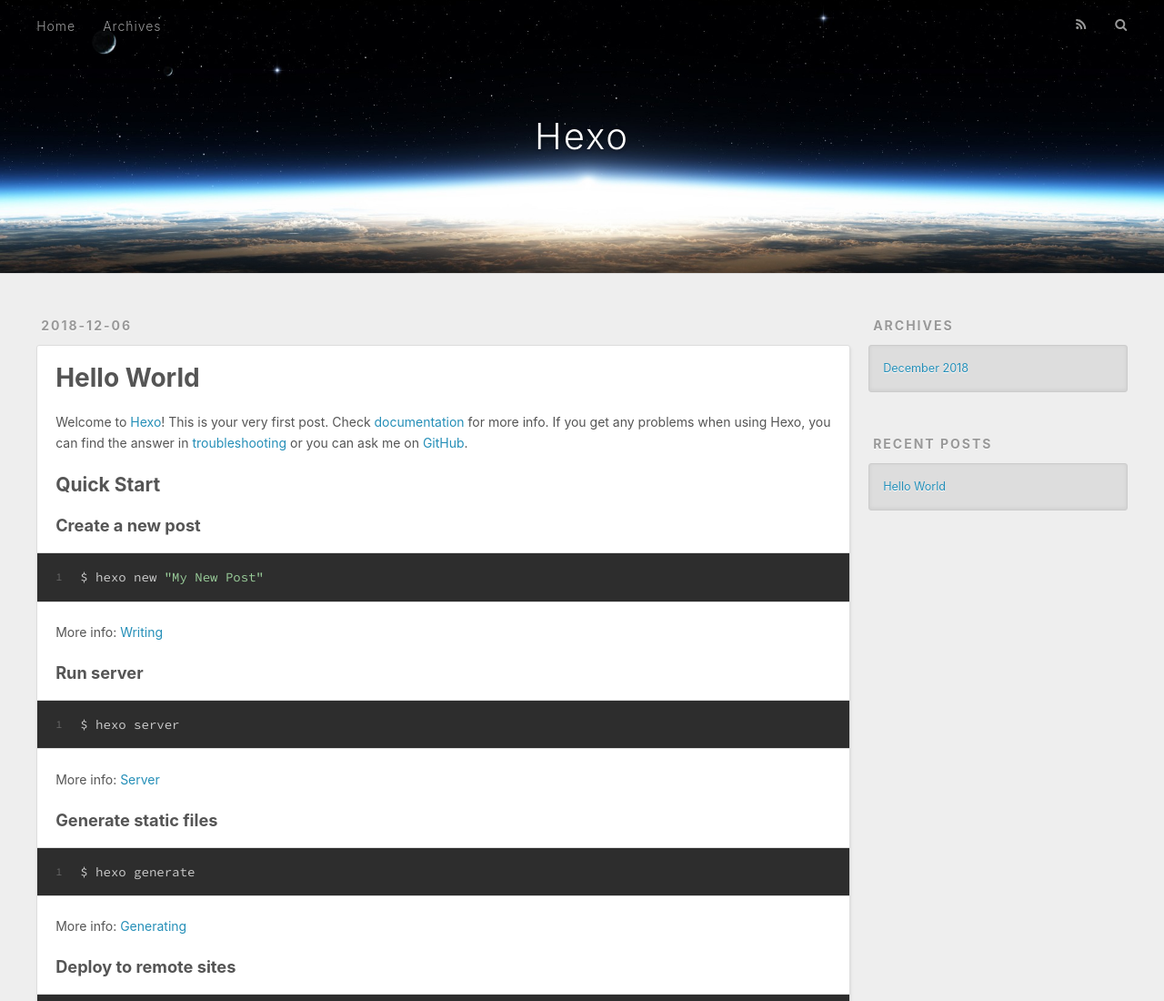
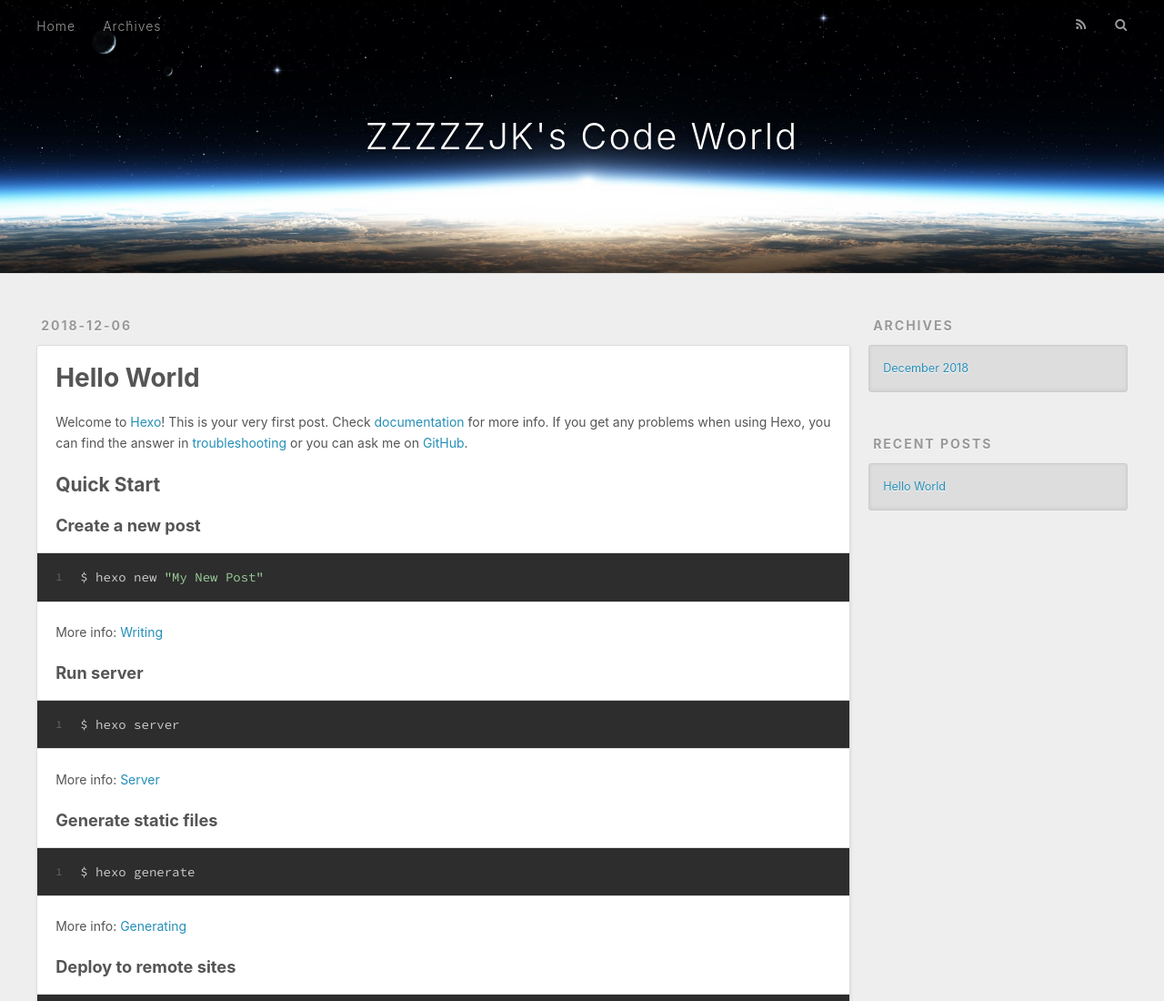
Before and after one commit to Curyone/Curyone.github.io, a plain HTML site: page index.html in a window 1280 px wide. Shown: the top 1100 px of the page at 91% size. Drawn offline with nearby package versions, Linux system fonts and the light colour scheme.

Commit message:
Site updated: 2018-12-06 01:15:28

```diff
--- a/index.html
+++ b/index.html
@@ -5,17 +5,17 @@
 
 
 
-  <title>Hexo</title>
+  <title>ZZZZZJK&#39;s Code World</title>
   <meta name="viewport" content="width=device-width, initial-scale=1, maximum-scale=1">
   <meta property="og:type" content="website">
-<meta property="og:title" content="Hexo">
+<meta property="og:title" content="ZZZZZJK&#39;s Code World">
 <meta property="og:url" content="http://yoursite.com/index.html">
-<meta property="og:site_name" content="Hexo">
+<meta property="og:site_name" content="ZZZZZJK&#39;s Code World">
 <meta property="og:locale" content="default">
 <meta name="twitter:card" content="summary">
-<meta name="twitter:title" content="Hexo">
+<meta name="twitter:title" content="ZZZZZJK&#39;s Code World">
 
-    <link rel="alternate" href="/atom.xml" title="Hexo" type="application/atom+xml">
+    <link rel="alternate" href="/atom.xml" title="ZZZZZJK&#39;s Code World" type="application/atom+xml">
 
 
     <link rel="icon" href="/favicon.png">
@@ -34,7 +34,7 @@
   <div id="header-outer" class="outer">
     <div id="header-title" class="inner">
       <h1 id="logo-wrap">
-        <a href="/" id="logo">Hexo</a>
+        <a href="/" id="logo">ZZZZZJK&#39;s Code World</a>
       </h1>
 
     </div>
@@ -97,7 +97,7 @@
 
     </div>
     <footer class="article-footer">
-      <a data-url="http://yoursite.com/2018/12/06/hello-world/" data-id="cjpbfkn070000zkfykrt61abe" class="article-share-link">Share</a>
+      <a data-url="http://yoursite.com/2018/12/06/hello-world/" data-id="cjpbfo5i3000018fy5n3q8kta" class="article-share-link">Share</a>
 
 
     </footer>
```
Also changed, not shown: 2018/12/06/hello-world/index.html (+5 -5 lines), archives/2018/12/index.html (+6 -6 lines), archives/2018/index.html (+6 -6 lines), archives/index.html (+6 -6 lines).
